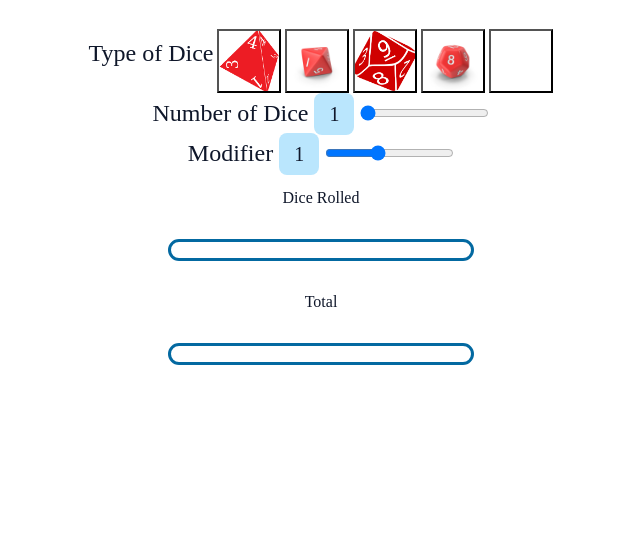
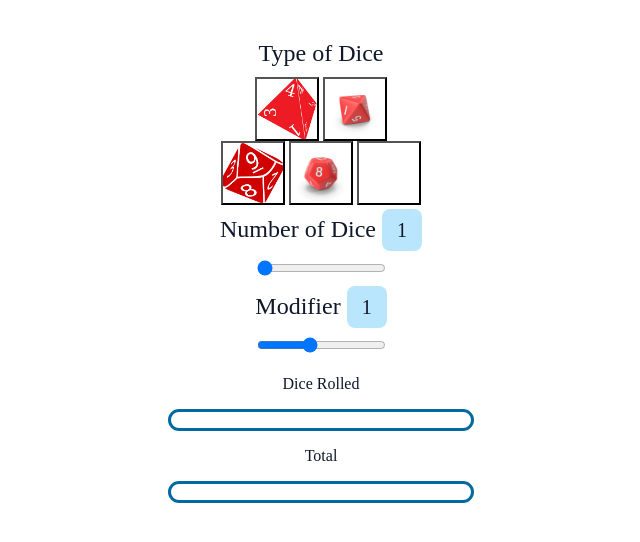
Before and after one commit to EagleCollin/dice-rolling, a plain HTML site: page index.html in a window 1280 px wide. Shown: the part 90-632 px from the top of the page, without its empty margins (319-959 px from the left). Drawn offline with Linux system fonts and the light colour scheme.

Commit message:
styled better

```diff
--- a/index.html
+++ b/index.html
@@ -1,10 +1,10 @@
 <!DOCTYPE html>
 <html lang="en">
   <head>
-    <meta charset="UTF-8">
-    <meta http-equiv="X-UA-Compatible" content="IE=edge">
-    <meta name="viewport" content="width=device-width, initial-scale=1.0">
-    <link rel="stylesheet" href="./styles.css"/>
+    <meta charset="UTF-8" />
+    <meta http-equiv="X-UA-Compatible" content="IE=edge" />
+    <meta name="viewport" content="width=device-width, initial-scale=1.0" />
+    <link rel="stylesheet" href="./styles.css" />
     <title>Dice Rolling</title>
   </head>
   <body>
@@ -13,9 +13,10 @@
       <form class="quantity-form">
         <!-- type of dice -->
         <div>
-                <label for="dice">Type of Dice</label>
+          <label for="dice">Type of Dice</label><br />
           <button type="submit" class="btn-d4" aria-label="Roll d4"></button>
           <button type="submit" class="btn-d8" aria-label="Roll d8"></button>
+          <br />
           <button type="submit" class="btn-d10" aria-label="Roll d10"></button>
           <button type="submit" class="btn-d12" aria-label="Roll d12"></button>
           <button type="submit" class="btn-d20" aria-label="Roll d20"></button>
@@ -24,7 +25,7 @@
         <!-- number of dice -->
         <div>
           <label for="quantiy">
-                    Number of Dice <span class="quantity-label"></span>
+            Number of Dice <span class="quantity-label"></span><br />
           </label>
           <input
             type="range"
@@ -38,7 +39,7 @@
         </div>
         <div>
           <label for="modifiers">
-                Modifier <span class="modifiers-label"></span>
+            Modifier <span class="modifiers-label"></span><br />
           </label>
           <input
             type="range"
@@ -53,12 +54,12 @@
       </form>
       <!-- Output -->
 
-        <p>Dice Rolled</p><section class="data-display"><p class="rolled-dice"></p></section>
-        <p>Total</p><section class="data-display"><p class="dice-total"></p></section>
-
+      <p>Dice Rolled</p>
+      <section class="data-display"><p class="rolled-dice"></p></section>
+      <p>Total</p>
+      <section class="data-display"><p class="dice-total"></p></section>
     </main>
 
-    <!-- <script src="./dice-roll.js"></script> -->
     <script src="./d4.js"></script>
   </body>
 </html>
--- a/styles.css
+++ b/styles.css
@@ -7,43 +7,46 @@ body {
   font-size: 3rem;
   color: #0c4a6e;
 }
+label {
+  line-height: 2em;
+}
 
 .container {
   text-align: center;
-    margin:auto
+  margin: auto;
 }
 
 .btn-d4 {
-      background:url("./d4.png") no-repeat center/cover;
+  background: url("./d4.png") no-repeat center/cover;
   cursor: pointer;
-      padding: 30px 30px
+  padding: 30px 30px;
 }
 
-.btn-d8{
+.btn-d8 {
   background: url("./d8.jpg") no-repeat center/cover;
   cursor: pointer;
-  padding: 30px 30px
+  padding: 30px 30px;
 }
 
 .btn-d10 {
   background: url("./d10.png") no-repeat center/cover;
   cursor: pointer;
-  padding: 30px 30px
+  padding: 30px 30px;
 }
 
 .btn-d12 {
   background: url("./d12.jpg") no-repeat center/cover;
   cursor: pointer;
-  padding: 30px 30px
+  padding: 30px 30px;
 }
 
 .btn-d20 {
   background: url("./d20.webp") no-repeat center/cover;
   cursor: pointer;
-  padding: 30px 30px
+  padding: 30px 30px;
 }
 
-.quantity-form{
+.quantity-form {
   display: flex;
   flex-direction: column;
 }
@@ -51,7 +54,7 @@ body {
 .quantity-form label,
 .quantity-form input {
   font-size: 1.5rem;
-      margin:0.5em auto;
+  margin: 0.25em auto;
 }
 
 .quantity-label {
@@ -73,7 +76,7 @@ body {
   border-radius: 100px;
   min-width: 300px;
   width: 20%;
-    margin: 2em auto;
+  margin: 1em auto;
 }
 
 .output {
```
Lines whose indentation alone changed are shown as unchanged.
